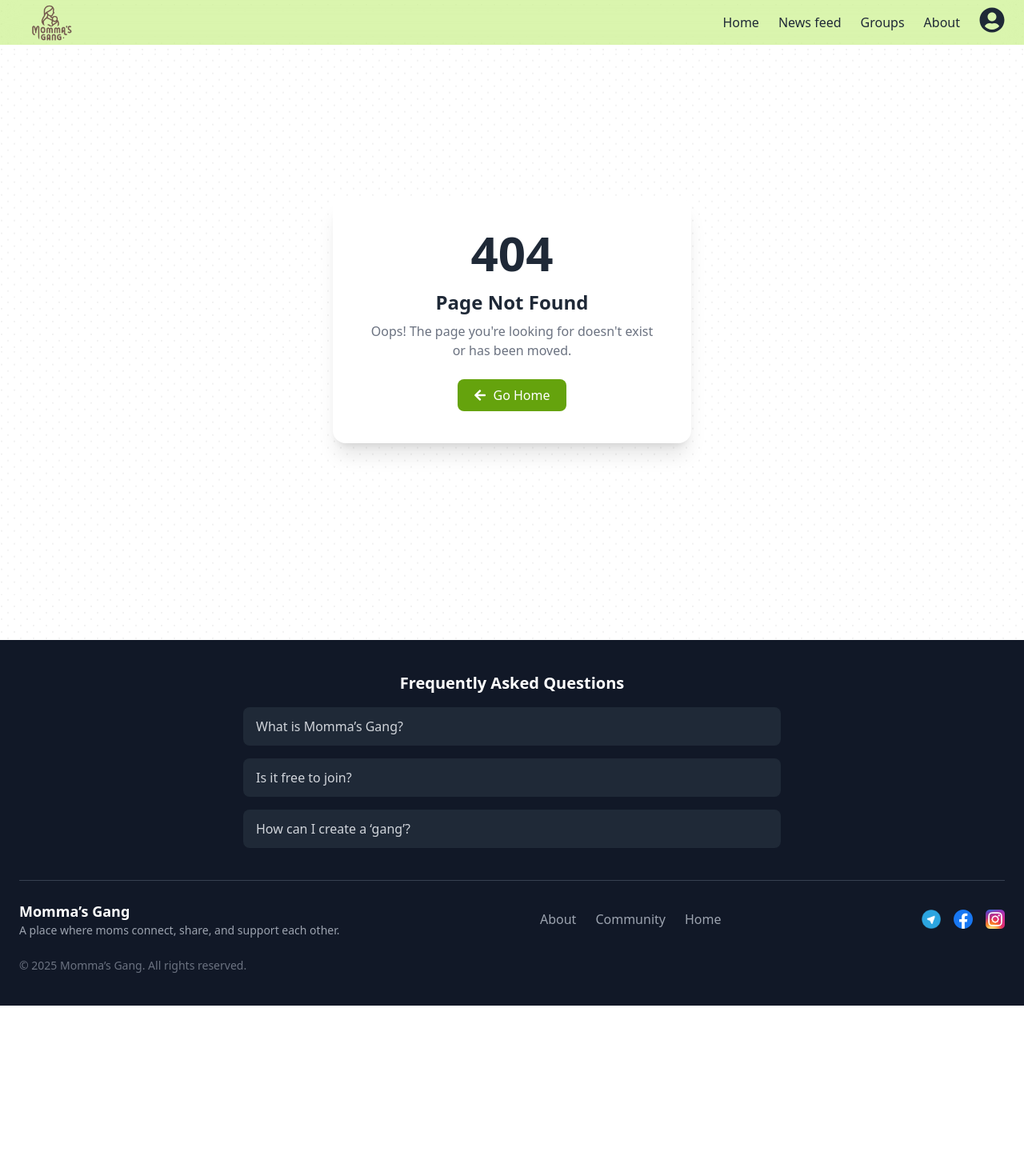
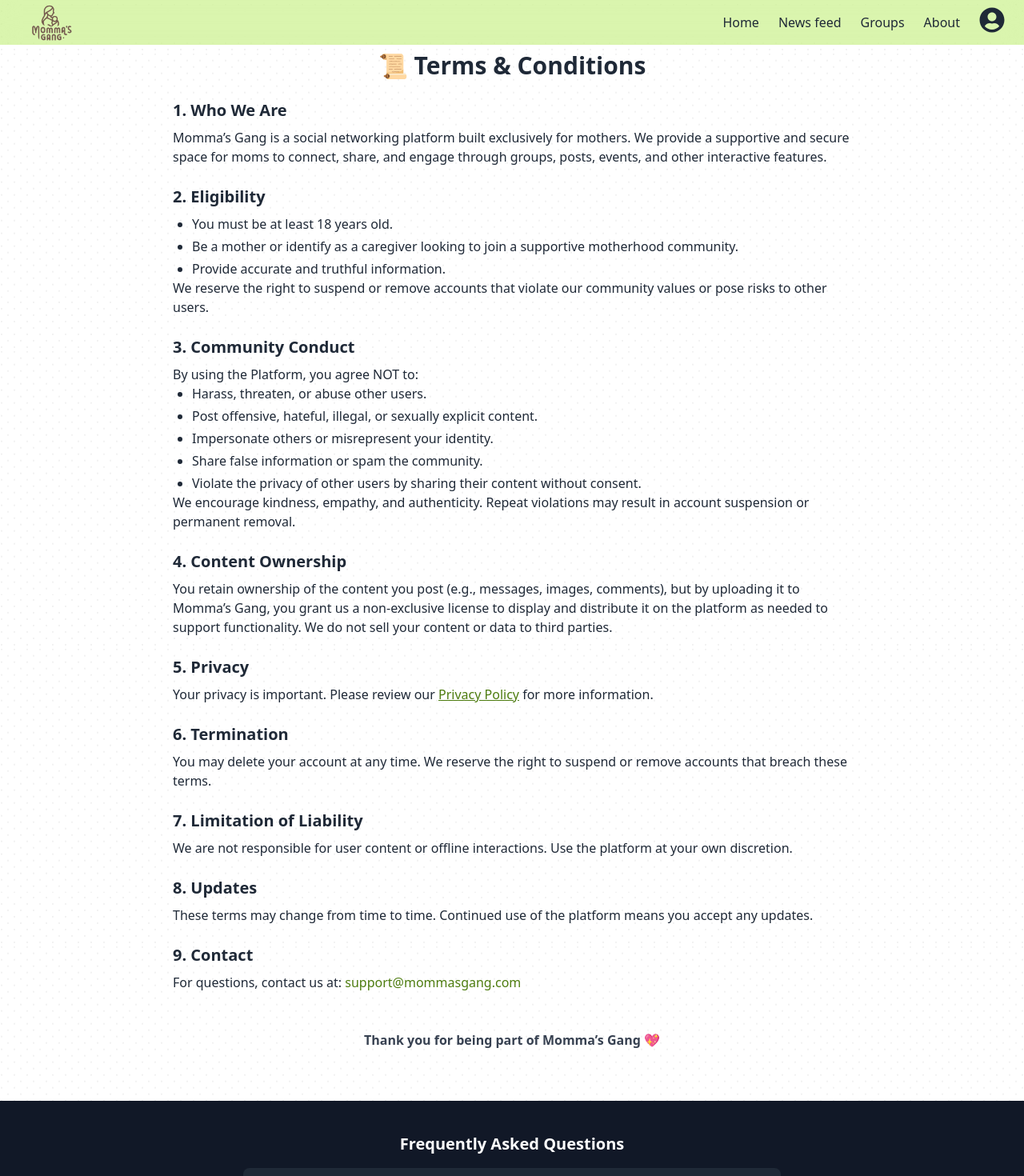
Before and after one commit to dako-23/React-JS, a React (Vite) app: page /terms-and-conditions in a window 1280 px wide. Shown: the top 1470 px of the page at 80% size. Before the commit the page ends 1257 px from the top, so only its background shows below. Built offline with nearby package versions, Linux system fonts and the light colour scheme.

Commit message:
Added terms & conditions

```diff
--- a/src/App.jsx
+++ b/src/App.jsx
@@ -22,6 +22,7 @@ const MyGroups = lazy(() => import('./components/my-groups/MyGroups.jsx'))
 const ChangePassword = lazy(() => import('./components/auth/ChangePassword.jsx'))
 const AdminDashboard = lazy(() => import('./components/admin/AdminDashboard.jsx'))
 const NotFound = lazy(() => import('./components/not-found/NotFound.jsx'));
+const TermsAndConditions = lazy(() => import('./components/terms/Terms.jsx'))
 
 function App() {
 
@@ -33,13 +34,14 @@ function App() {
           <Navbar />
           <Routes>
             <Route path="/" element={<Home />} />
+            <Route path="/users/login" element={<Login />} />
+            <Route path="/users/register" element={<Register />} />
             <Route path="/news-feed" element={<NewsFeed />} />
             <Route path="/groups" element={<GroupsList />} />
             <Route path="/about" element={<AboutPage />} />
             <Route path="/reviews" element={<Reviews />} />
             <Route path="*" element={<NotFound />} />
-            <Route path="/users/login" element={<Login />} />
-            <Route path="/users/register" element={<Register />} />
+            <Route path="/terms-and-conditions" element={<TermsAndConditions />} />
             <Route element={<AuthGuard />}>
               <Route path="/my-profile/edit" element={<MyProfile />} />
               <Route path="/users/change-password" element={<ChangePassword />} />
--- a/src/components/Footer.jsx
+++ b/src/components/Footer.jsx
@@ -43,9 +43,10 @@ export default function Footer() {
                         <p className="text-sm text-gray-400">A place where moms connect, share, and support each other.</p>
                     </div>
                     <div className="flex space-x-6 text-gray-400">
+                        <Link to="/" className="hover:text-white">Home</Link>
                         <Link to="/about" className="hover:text-white">About</Link>
                         <Link to="/news-feed" className="hover:text-white">Community</Link>
-                        <Link to="/" className="hover:text-white">Home</Link>
+                        <Link to="/terms-and-conditions" className="hover:text-white">Terms & Conditions</Link>
                     </div>
                     <div className="flex space-x-4 mt-4 md:mt-0">
                         <a href="https://web.telegram.org/" target="_blank" rel="noopener noreferrer">
--- /dev/null
+++ b/src/components/terms/Terms.jsx
@@ -0,0 +1,105 @@
+import { motion } from "framer-motion";
+
+export default function TermsAndConditions() {
+
+    return (
+        <motion.div
+            initial={{ opacity: 0, y: -20 }}
+            animate={{ opacity: 1, y: 0 }}
+            transition={{ duration: 0.5 }}
+            className="max-w-4xl mx-auto px-6 py-16 bg-page-pattern text-gray-800"
+        >
+            <h1 className="text-3xl font-bold mb-6 text-center">📜 Terms & Conditions</h1>
+
+            <section className="space-y-6">
+                <div>
+                    <h2 className="text-xl font-bold mb-2">1. Who We Are</h2>
+                    <p>
+                        Momma’s Gang is a social networking platform built exclusively for mothers.
+                        We provide a supportive and secure space for moms to connect, share, and engage through groups,
+                        posts, events, and other interactive features.
+                    </p>
+                </div>
+
+                <div>
+                    <h2 className="text-xl font-bold mb-2">2. Eligibility</h2>
+                    <ul className="list-disc ml-6 space-y-1">
+                        <li>You must be at least 18 years old.</li>
+                        <li>Be a mother or identify as a caregiver looking to join a supportive motherhood community.</li>
+                        <li>Provide accurate and truthful information.</li>
+                    </ul>
+                    <p>
+                        We reserve the right to suspend or remove accounts that violate our community values or pose risks to other users.
+                    </p>
+                </div>
+
+                <div>
+                    <h2 className="text-xl font-bold mb-2">3. Community Conduct</h2>
+                    <p>By using the Platform, you agree NOT to:</p>
+                    <ul className="list-disc ml-6 space-y-1">
+                        <li>Harass, threaten, or abuse other users.</li>
+                        <li>Post offensive, hateful, illegal, or sexually explicit content.</li>
+                        <li>Impersonate others or misrepresent your identity.</li>
+                        <li>Share false information or spam the community.</li>
+                        <li>Violate the privacy of other users by sharing their content without consent.</li>
+                    </ul>
+                    <p>
+                        We encourage kindness, empathy, and authenticity. Repeat violations may result in account suspension or permanent removal.
+                    </p>
+                </div>
+
+                <div>
+                    <h2 className="text-xl font-bold mb-2">4. Content Ownership</h2>
+                    <p>
+                        You retain ownership of the content you post (e.g., messages, images, comments), but by uploading it to Momma’s Gang,
+                        you grant us a non-exclusive license to display and distribute it on the platform as needed to support functionality.
+                        We do not sell your content or data to third parties.
+                    </p>
+                </div>
+
+                <div>
+                    <h2 className="text-xl font-bold mb-2">5. Privacy</h2>
+                    <p>
+                        Your privacy is important. Please review our <span className="underline text-lime-700 cursor-pointer">Privacy Policy</span> for more
+                        information.
+                    </p>
+                </div>
+
+                <div>
+                    <h2 className="text-xl font-bold mb-2">6. Termination</h2>
+                    <p>
+                        You may delete your account at any time. We reserve the right to suspend
+                        or remove accounts that breach these terms.
+                    </p>
+                </div>
+
+                <div>
+                    <h2 className="text-xl font-bold mb-2">7. Limitation of Liability</h2>
+                    <p>
+                        We are not responsible for user content or offline interactions. Use the
+                        platform at your own discretion.
+                    </p>
+                </div>
+
+                <div>
+                    <h2 className="text-xl font-bold mb-2">8. Updates</h2>
+                    <p>
+                        These terms may change from time to time. Continued use of the platform
+                        means you accept any updates.
+                    </p>
+                </div>
+
+                <div>
+                    <h2 className="text-xl font-bold mb-2">9. Contact</h2>
+                    <p>
+                        For questions, contact us at: <span className="text-lime-700 font-medium">support@mommasgang.com</span>
+                    </p>
+                </div>
+            </section>
+
+            <p className="text-center mt-12 font-semibold text-gray-700">
+                Thank you for being part of Momma’s Gang 💖
+            </p>
+        </motion.div>
+    );
+}
```
